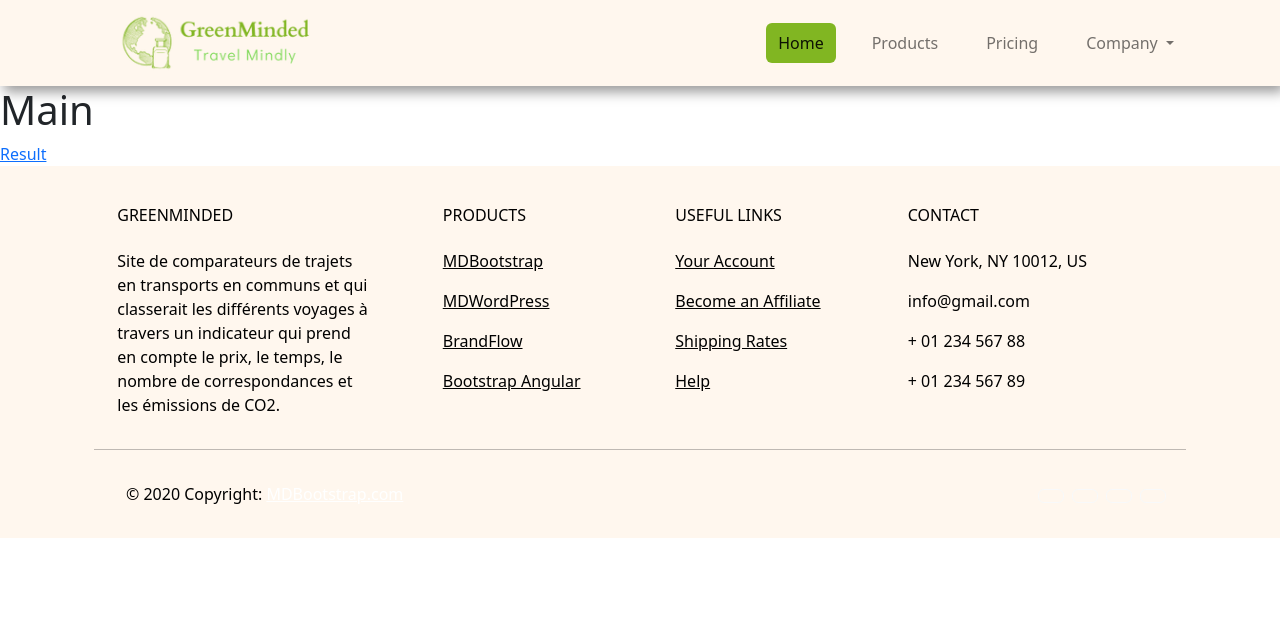
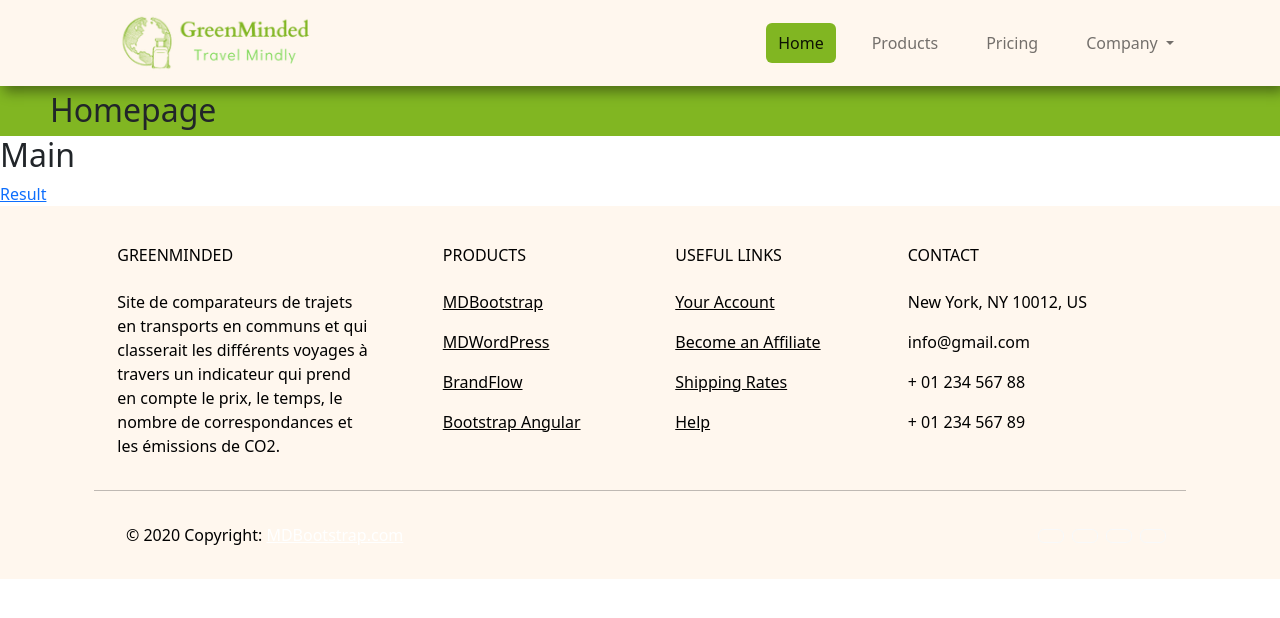
Before and after one commit to cchazalet/cchazalet.github.io, a Vue app in the folder greenminded/: page /#/ in a window 1280 px wide. Shown: the top 618 px of the page. Built offline with nearby package versions, Linux system fonts and the light colour scheme.

Commit message:
location.vue

```diff
--- a/greenminded/src/components/Footer.vue
+++ b/greenminded/src/components/Footer.vue
@@ -142,3 +142,4 @@ export default {
   name: "MyFooter",
 };
 </script>
+esult
--- /dev/null
+++ b/greenminded/src/components/Location.vue
@@ -0,0 +1,26 @@
+<template>
+    <div id = "location">
+        <h2 class="position_font">
+            <slot></slot>
+        </h2>
+    </div>
+</template>
+
+<script>
+    export default{
+        name: 'LocationElement'
+    }
+</script>
+
+<style scoped>
+    #location {
+        background: #81b622;
+        height: 50px;
+        padding-left: 50px;
+        padding-right: 50px;
+        padding-top: 5px;
+        padding-bottom: 5px;
+
+    }
+
+</style>
--- a/greenminded/src/components/Main.vue
+++ b/greenminded/src/components/Main.vue
@@ -1,6 +1,9 @@
 <template>
-    <div id="result">
-      <h1>Main</h1>
+    <div id="main">
+      <LocationElement>
+        Homepage
+      </LocationElement>
+      <h2>Main</h2>
       <div>
         <router-view></router-view>
         <router-link to='/result'>Result</router-link>
@@ -9,10 +12,13 @@
   </template>
 
   <script>
+  import LocationElement from './Location.vue'
+
   export default {
-	name: 'MainPage',
-	components: {
-	}
+    name: 'MainPage',
+    components: {
+      LocationElement,
+    }
   }
   </script>
 
--- a/greenminded/src/components/Result.vue
+++ b/greenminded/src/components/Result.vue
@@ -1,13 +1,19 @@
 <template>
     <div id="result">
+      <LocationElement>
+        Homepage > Results
+      </LocationElement>
       <h1>Result</h1>
     </div>
   </template>
 
   <script>
+  import LocationElement from './Location.vue';
+
   export default {
     name: 'ResultPage',
     components: {
+      LocationElement,
     }
   }
   </script>
```
Also changed, not shown: greenminded/src/components/result_components/SearchCriteria.vue (added, +11 -0 lines).
